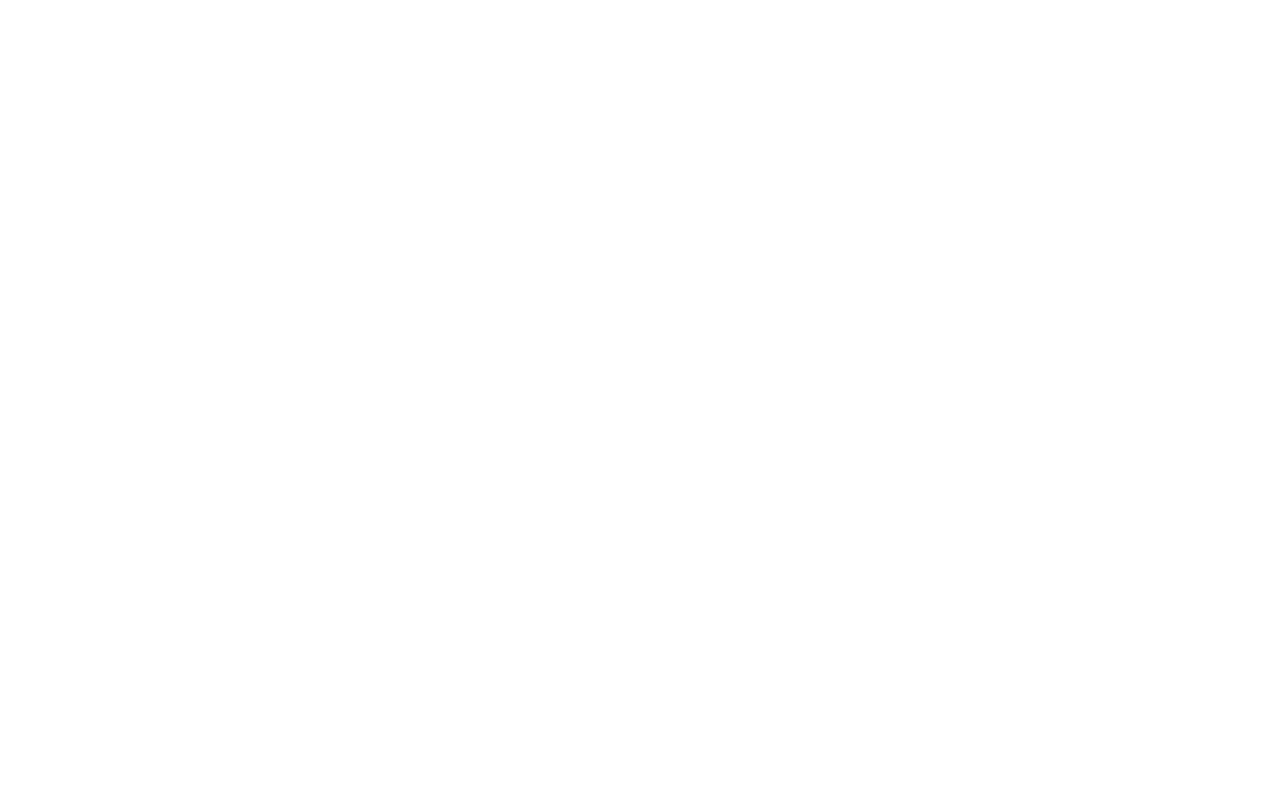
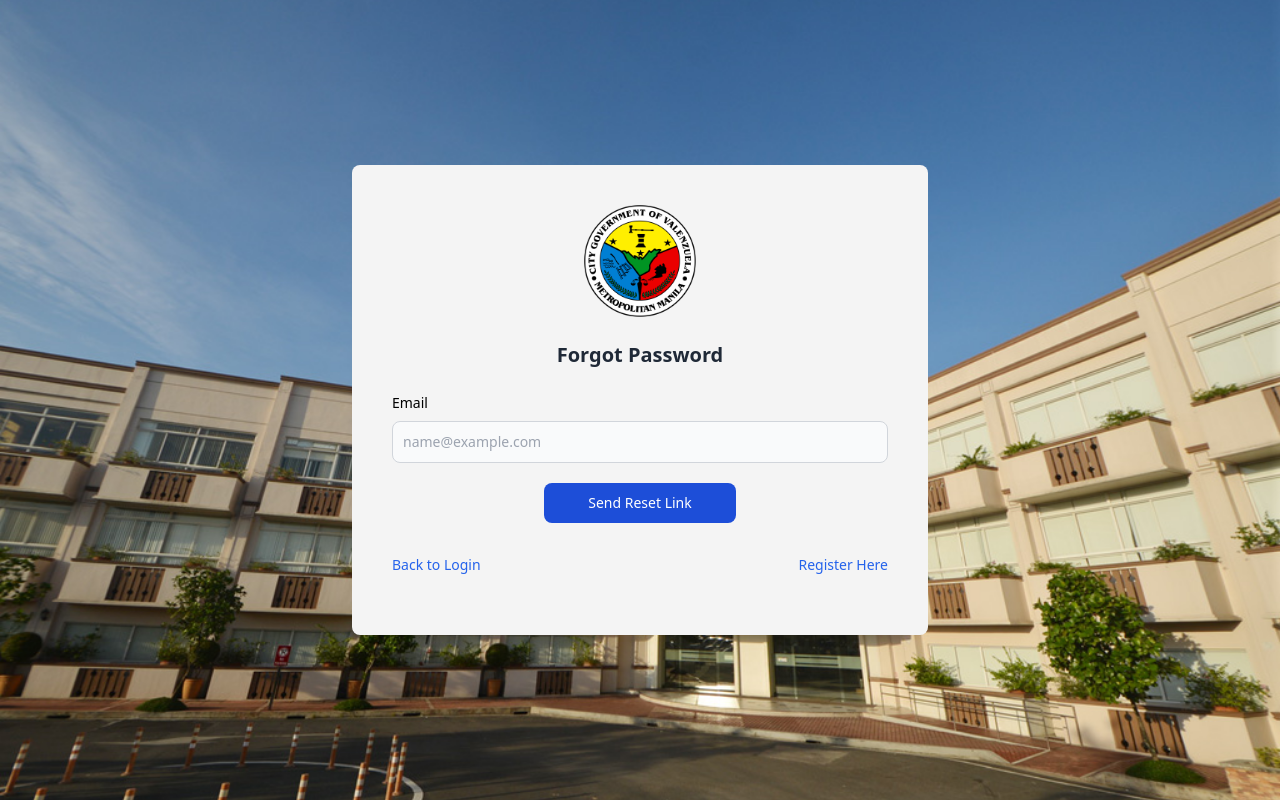
Before and after one commit to TaskBusters/customer-satisfaction-survey-app, a React (Vite) app: page /forgot-password in a window 1280 px wide. Before the commit this address had no page. Built offline with nearby package versions, Linux system fonts and the light colour scheme.

Commit message:
feat: update forgot password form ui

```diff
--- a/src/App.jsx
+++ b/src/App.jsx
@@ -2,6 +2,7 @@
 import { BrowserRouter as Router, Route, Routes } from "react-router-dom";
 import LoginPage from "./pages/LoginPage";
 import RegisterPage from "./pages/RegisterPage";
+import ForgotPassPage from "./pages/ForgotPassPage";
 
 function App() {
   return (
@@ -9,6 +10,7 @@
       <Routes>
         <Route path="/" element={<LoginPage />} />
         <Route path="/register" element={<RegisterPage />} />
+        <Route path="/forgot-password" element={<ForgotPassPage />} />
       </Routes>
     </Router>
   );
--- /dev/null
+++ b/src/components/ForgotPassForm.jsx
@@ -0,0 +1,96 @@
+import React, { useState, useEffect } from "react";
+import { Link } from "react-router-dom";
+import { Button, TextInput, Label } from "flowbite-react";
+import Logo from "./Logo";
+import backgroundImage from "../assets/valenzuela-background.png";
+import "flowbite";
+
+export default function ForgotPassForm() {
+  const [email, setEmail] = useState("");
+  const [sent, setSent] = useState(false);
+
+  useEffect(() => {
+    if (!email) {
+      setSent(false);
+    }
+  }, [email]);
+
+  const handleSubmit = (e) => {
+    e.preventDefault();
+    // Replace with API call later!
+    setSent(true);
+  };
+
+  return (
+    <div
+      className="bg-[#F4F4F4] rounded-lg shadow-2x1
+                      w-80 sm:w-96 md:w-[28rem] lg:w-[32rem] xl:w-[36rem]
+                      p-8 sm:p-8 md:p-10 text-sm md:text-base
+                      border-3 border-gray-200"
+    >
+      <Logo />
+      <h2 className="text-xl text-center font-bold text-gray-800 mb-6 mt-2">
+        Forgot Password
+      </h2>
+      <form
+        className="w-full
+                  max-w-md
+                  sm:max-w-lg
+                  md:max-w-xl
+                  lg:max-w-2xl
+                  mx-auto"
+        onSubmit={handleSubmit}
+      >
+        <div className="mb-5">
+          <label
+            htmlFor="email"
+            className="block mb-2 text-sm font-medium text-black-600"
+          >
+            Email
+          </label>
+          <input
+            type="email"
+            id="email"
+            value={email}
+            onChange={(e) => setEmail(e.target.value)}
+            placeholder="name@example.com"
+            required
+            className="bg-gray-50 border border-gray-300 text-gray-900 text-sm rounded-lg
+                       focus:ring-blue-500 focus:border-blue-500 block w-full p-2.5
+                       placeholder-gray-400"
+          />
+        </div>
+        {sent && (
+          <div className="mb-5 text-green-700 text-center font-medium">
+            If an account exists for <b>{email}</b>, a password reset link was
+            sent.
+          </div>
+        )}
+        <Button
+          type="submit"
+          className="text-white bg-blue-700 hover:bg-blue-800
+             focus:ring-4 focus:outline-black focus:ring-blue-300
+             font-medium rounded-lg text-sm px-5 py-2.5 text-center
+             mx-auto block sm:w-40 md:w-48 w-full"
+        >
+          Send Reset Link
+        </Button>
+        <div className="flex items-center justify-between mb-5">
+          <div className="flex justify-center mt-8">
+            <Link to="/" className="text-sm text-blue-600 hover:underline">
+              Back to Login
+            </Link>
+          </div>
+          <div className="flex justify-center mt-8">
+            <Link
+              to="/register"
+              className="text-sm text-blue-600 hover:underline"
+            >
+              Register Here
+            </Link>
+          </div>
+        </div>
+      </form>
+    </div>
+  );
+}
--- a/src/components/LoginForm.jsx
+++ b/src/components/LoginForm.jsx
@@ -109,9 +109,12 @@
               Remember me
             </label>
           </div>
-          <a href="#" className="text-sm text-blue-600 hover:underline">
+          <Link
+            to="/forgot-password"
+            className="text-sm text-blue-600 hover:underline"
+          >
             Forgot password?
-          </a>
+          </Link>
         </div>
 
         {/* Login Button */}
--- a/src/components/RegisterForm.jsx
+++ b/src/components/RegisterForm.jsx
@@ -85,6 +85,9 @@
     "
     >
       <Logo />
+      <h2 className="text-xl text-center font-bold text-gray-800">
+        Register a New Account
+      </h2>
 
       <form
         className="w-full
@@ -251,7 +254,7 @@
           </select>
         </div>
         <Link to="/" className="text-blue-500 hover:underline">
-          Go Back
+          Back to Login
         </Link>
 
         {/* Register button */}
--- /dev/null
+++ b/src/pages/ForgotPassPage.jsx
@@ -0,0 +1,12 @@
+import { Link } from "react-router-dom";
+import "flowbite"; // Import Flowbite JS
+import BackgroundContainer from "../components/BackgroundContainer";
+import ForgotPassForm from "../components/ForgotPassForm.jsx";
+
+export default function ForgotPassPage() {
+  return (
+    <BackgroundContainer>
+      <ForgotPassForm />
+    </BackgroundContainer>
+  );
+}
```
